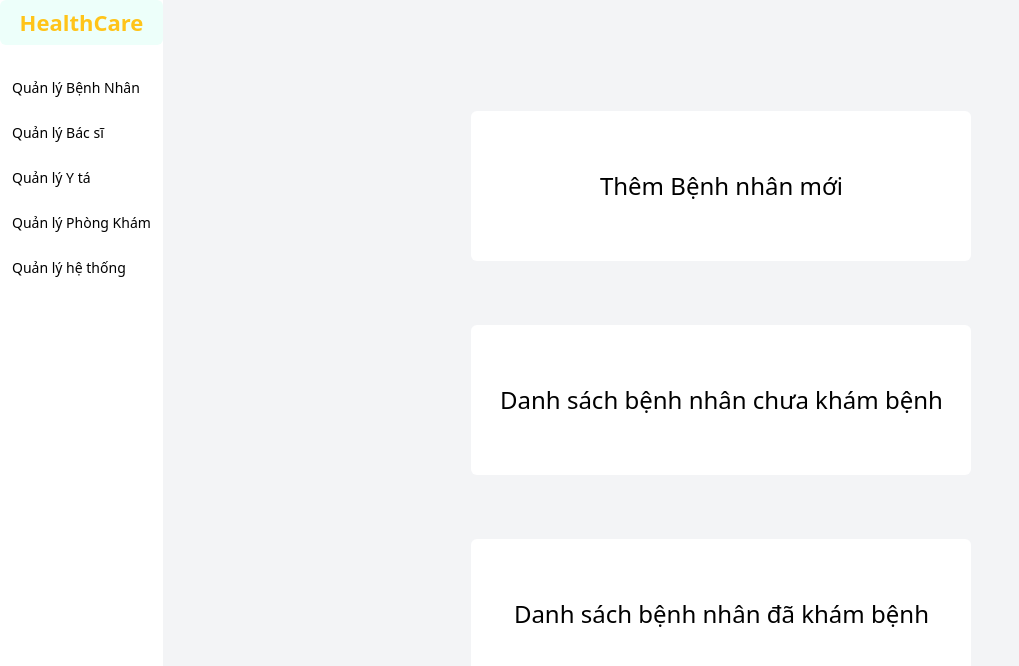
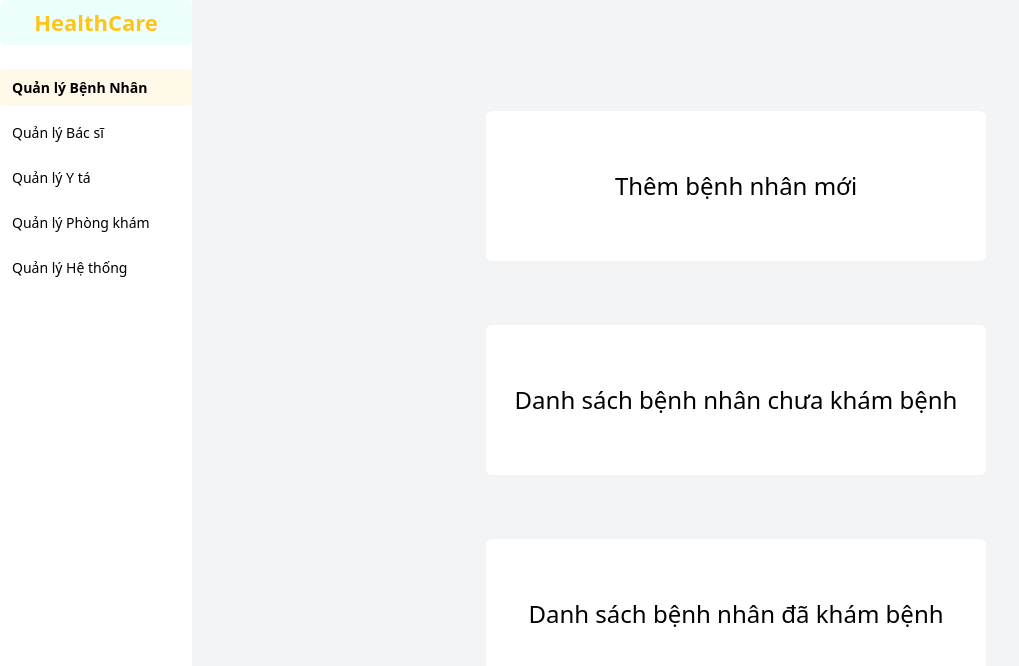
Before and after one commit to JerryHero102/do_an_healthcare, a React (Vite) app: page /Admin in a window 1280 px wide. Shown: the top 666 px of the page, without its empty margins (0-1019 px from the left). Built offline with nearby package versions, Linux system fonts and the light colour scheme.

Commit message:
add new folder & File (PhongKham, HeThong, BacSi, YTa).

```diff
--- a/src/FontEnds/Admin/DashBoard.jsx
+++ b/src/FontEnds/Admin/DashBoard.jsx
@@ -1,27 +1,99 @@
 import { useState } from "react";
-import QLBenhNhan from "./QLBenhNhan/QLBenhNhan";
 import QLBN_Select_QL from "./QLBenhNhan/QLBN_Select_QL";
+import DS_BN_ChuaKham from "./QLBenhNhan/DS_BN_ChuaKham";
+import DS_BN_DaKham from "./QLBenhNhan/DS_BN_DaKham";
+import Them_BN from "./QLBenhNhan/Them_BN";
+import DS_BS from "./QL_BacSi/DS_BS";
+import DS_YTa from "./QL_YTa/DS_YTa";
+import PhongKham from "./QL_PhongKham/PhongKham";
+import HeThong from "./QL_HeThong/HeThong";
+
 
 const DashBoard = () => {
+  // 1. Sửa lỗi cú pháp useState - chỉ giữ lại giá trị khởi tạo
   const [context, setContext] = useState("Quản lý Bệnh Nhân");
+
+  // Đồng bộ tên Context con
+  const PATIENT_SUB_CONTEXTS = [
+    "Thêm bệnh nhân mới",
+    "Danh sách bệnh nhân chưa khám",
+    "Danh sách bệnh nhân đã khám"
+  ];
+
+  // 💡 Hàm tạo class cho từng mục
+  const getNavClasses = (navItem) => {
+    // Classes mặc định
+    const defaultClasses = "text-[14px] text-black my-1 cursor-pointer px-3 py-2 rounded transition w-full truncate hover:bg-[#FFC419]";
+
+    // 2. Sửa lỗi màu chữ và nền để hiển thị rõ
+    const activeClasses = "bg-[#FFF9E9] font-bold text-black";
+
+    // Logic kiểm tra Active: Mục đang chọn HOẶC đang ở Context con của mục "Quản lý Bệnh Nhân"
+    if (context === navItem || (navItem === "Quản lý Bệnh Nhân" && PATIENT_SUB_CONTEXTS.includes(context))) {
+      return `${defaultClasses} ${activeClasses}`;
+    }
+    return defaultClasses;
+  };
+
   return (
     <div className="flex h-screen">
-      <aside className="h-screen w-fit bg-white text-white flex flex-col items-start box-border shadow">
+      <aside className="h-screen w-[15%] bg-white text-white flex flex-col items-start box-border shadow">
         <div className="bg-[#EDFFFA] text-[#FFC419] text-[22px] font-bold mb-5 px-3 py-1.5 rounded-md w-full text-center">HealthCare</div>
-        <div className="text-[14px] text-black my-1 cursor-pointer px-3 py-2 rounded hover:bg-[#FFC419] transition w-full truncate"
+
+        {/* Quản lý Bệnh Nhân */}
+        <div className={getNavClasses("Quản lý Bệnh Nhân")}
           onClick={() => setContext("Quản lý Bệnh Nhân")}>Quản lý Bệnh Nhân</div>
-        <div className="text-[14px] text-black my-1 cursor-pointer px-3 py-2 rounded hover:bg-[#FFC419] transition w-full truncate"
+
+        {/* Quản lý Bác sĩ - Sử dụng tên context đồng bộ */}
+        <div className={getNavClasses("Quản lý Bác sĩ")}
           onClick={() => setContext("Quản lý Bác sĩ")}>Quản lý Bác sĩ</div>
-        <div className="text-[14px] text-black my-1 cursor-pointer px-3 py-2 rounded hover:bg-[#FFC419] transition w-full truncate"
+
+        {/* Quản lý Y tá */}
+        <div className={getNavClasses("Quản lý Y tá")}
           onClick={() => setContext("Quản lý Y tá")}>Quản lý Y tá</div>
-        <div className="text-[14px] text-black my-1 cursor-pointer px-3 py-2 rounded hover:bg-[#FFC419] transition w-full truncate"
-          onClick={() => setContext("Quản lý Phòng Khám")}>Quản lý Phòng Khám</div>
-        <div className="text-[14px] text-black my-1 cursor-pointer px-3 py-2 rounded hover:bg-[#FFC419] transition w-full truncate"
-          onClick={() => setContext("Quản lý hệ thống")}>Quản lý hệ thống</div>
+
+        {/* Quản lý Phòng Khám */}
+        <div className={getNavClasses("Quản lý Phòng khám")}
+          onClick={() => setContext("Quản lý Phòng khám")}>Quản lý Phòng khám</div>
+
+        {/* Quản lý hệ thống */}
+        <div className={getNavClasses("Quản lý Hệ thống")}
+          onClick={() => setContext("Quản lý Hệ thống")}>Quản lý Hệ thống</div>
+
       </aside>
+
+
+        {/* MAIN */}
       <main className="flex-1 bg-[#f5f5f5]">
-        {context === "Quản lý Bệnh Nhân" && <QLBN_Select_QL />}
-        {/* Có thể thêm các context khác ở đây */}
+        {/* 1. Trang Lựa chọn ban đầu */}
+        {context === "Quản lý Bệnh Nhân" &&
+            <QLBN_Select_QL setContext={setContext} />}
+
+        {/* 2. Trang Thêm Bệnh Nhân (Sử dụng tên context đồng bộ) */}
+        {context === "Thêm bệnh nhân mới" && <Them_BN setContext={setContext} />}
+
+        {/* 3. Trang Danh sách bệnh nhân chưa khám */}
+        {context === "Danh sách bệnh nhân chưa khám" && <DS_BN_ChuaKham setContext={setContext} />}
+
+        {/* 4. Trang Danh sách bệnh nhân đã khám */}
+        {context === "Danh sách bệnh nhân đã khám" && <DS_BN_DaKham setContext={setContext} />}
+
+        {/* 🎯 Logic cho Quản lý Bác sĩ */}
+        {context === "Quản lý Bác sĩ" &&
+            <DS_BS setContext={setContext} />}
+
+        {/* 🎯 Logic cho Quản lý Y Tá */}
+        {context === "Quản lý Y tá" &&
+            <DS_YTa setContext={setContext} />}
+
+        {/* 🎯 Logic cho Quản lý Phòng Khám */}
+        {context === "Quản lý Phòng khám" &&
+            <PhongKham setContext={setContext} />}
+
+        {/* 🎯 Logic cho Quản lý Hệ Thống*/}
+        {context === "Quản lý Hệ thống" &&
+            <HeThong setContext={setContext} />}
+
       </main>
     </div>
   );
--- a/src/FontEnds/Admin/QLBenhNhan/QLBenhNhan.jsx
+++ b/src/FontEnds/Admin/QLBenhNhan/DS_BN_ChuaKham.jsx
@@ -1,11 +1,18 @@
 // Quản lý bệnh nhân chưa khám bệnh
-const QLBenhNhan = () => {
+const DS_BN_ChuaKham = ({setContext}) => {
   return (
     <div className="px-2">
       {/* Breadcrumb */}
         <div className="text-[10px] text-gray-900 bg-white mb-2 mt-1 px-4 py-2 rounded-md">
-            Quản lý bệnh nhân {/*&gt; Danh sách bệnh nhân*/}
-        </div>
+            {/*Phần text "Quản lý bệnh nhân" được làm thành nút bấm */}
+            <span
+                className="cursor-pointer text-gray-600 hover:text-gray-900"
+                onClick={() => setContext("Quản lý Bệnh Nhân")}
+            >
+                Quản lý Bệnh Nhân
+            </span>
+            &nbsp;&gt;&nbsp; Danh sách bệnh nhân chưa khám bệnh
+        </div>
 
         {/* Tittle */}
         <div className="flex items-center justify-between mb-2 bg-white p-4 rounded-md shadow">
@@ -98,4 +105,4 @@ const QLBenhNhan = () => {
   );
 };
 
-export default QLBenhNhan;
+export default DS_BN_ChuaKham;
--- /dev/null
+++ b/src/FontEnds/Admin/QLBenhNhan/DS_BN_DaKham.jsx
@@ -0,0 +1,9 @@
+import React from 'react'
+
+const DS_BN_DaKham = () => {
+  return (
+    <div>DS_BN_DaKham</div>
+  )
+}
+
+export default DS_BN_DaKham
--- a/src/FontEnds/Admin/QLBenhNhan/QLBN_Select_QL.jsx
+++ b/src/FontEnds/Admin/QLBenhNhan/QLBN_Select_QL.jsx
@@ -1,21 +1,41 @@
-import React from 'react'
 
 const ButtonPrimary = ({ children, onClick }) => (
   <button
-    className="text-2xl w-[500px] h-[150px] bg-white rounded-md m-8 flex items-center justify-center hover:cursor-pointer hover:border-2 active:bg-gray-300 active:border-0"
+    className="text-2xl w-[500px] h-[150px] bg-white rounded-md m-8 flex items-center justify-center hover:cursor-pointer hover:bg-[#FFF9E9] active:bg-[#FFC419] active:border-0"
     onClick={onClick}
   >
     {children}
   </button>
 );
-const QLBN_Select_QL = () => {
+
+// 💡 Nhận setContext làm prop
+const QLBN_Select_QL = ({ setContext }) => {
   return (
     <div className='w-full h-full bg-gray-100 p-4 flex flex-col items-center justify-center'>
-        <ButtonPrimary onClick={() => setActive("patients")}>Thêm Bệnh nhân mới</ButtonPrimary>
-        <ButtonPrimary>Danh sách bệnh nhân chưa khám bệnh</ButtonPrimary>
-        <ButtonPrimary>Danh sách bệnh nhân đã khám bệnh</ButtonPrimary>
+
+        <ButtonPrimary
+            //Nhấn vào sẽ thay thế context thành "Thêm Bệnh Nhân"
+            onClick={() => setContext("Thêm bệnh nhân mới")}
+        >
+            Thêm bệnh nhân mới
+        </ButtonPrimary>
+
+        <ButtonPrimary
+            //Nhấn vào sẽ thay thế context thành "BN Chưa Khám"
+            onClick={() => setContext("Danh sách bệnh nhân chưa khám")}
+        >
+            Danh sách bệnh nhân chưa khám bệnh
+        </ButtonPrimary>
+
+        <ButtonPrimary
+            //Nhấn vào sẽ thay thế context thành "BN Đã Khám"
+            onClick={() => setContext("BN Đã Khám")}
+        >
+            Danh sách bệnh nhân đã khám bệnh
+        </ButtonPrimary>
+
     </div>
   )
 }
 
-export default QLBN_Select_QL
+export default QLBN_Select_QL;
--- /dev/null
+++ b/src/FontEnds/Admin/QLBenhNhan/Them_BN.jsx
@@ -0,0 +1,39 @@
+//BUTTON
+const ButtonPrimary = ({ children, onClick }) => (
+  <button
+    className="text-2xl w-[500px] h-[150px] bg-white rounded-md m-8 flex items-center justify-center hover:cursor-pointer hover:bg-[#FFF9E9] active:bg-[#FFC419] active:border-0"
+    onClick={onClick}
+  >
+    {children}
+  </button>
+);
+//END BUTTON
+
+// Thêm Bệnh Nhân Mới (Chưa đăng ký khám lần nào) hoặc chưa đăng ký trên web
+const Them_BN = ({setContext}) => {
+  return (
+    <div className="px-2">
+        {/* Breadcrumb */}
+      <div className="text-[10px] text-gray-900 bg-white mb-2 mt-1 px-4 py-2 rounded-md">
+           {/*Phần text "Quản lý bệnh nhân" được làm thành nút bấm */}
+          <span
+            className="cursor-pointer text-gray-600 hover:text-gray-900"
+            onClick={() => setContext("Quản lý Bệnh Nhân")}
+          >
+             Quản lý Bệnh Nhân
+          </span>
+          &nbsp;&gt;&nbsp; Thêm bệnh nhân mới
+       </div>
+
+        {/* Tittle */}
+      <div className="flex items-center justify-between mb-2 bg-white p-4 rounded-md shadow">
+        <h2>Thêm bệnh nhân mới</h2>
+        <ButtonPrimary onClick={() => setContext("Quản lý Bệnh Nhân")}>
+            Quay lại
+        </ButtonPrimary>
+      </div>
+    </div>
+  )
+}
+
+export default Them_BN
--- /dev/null
+++ b/src/FontEnds/Admin/QL_BacSi/DS_BS.jsx
@@ -0,0 +1,9 @@
+
+
+const DS_BS = () => {
+  return (
+    <div>DS_BS</div>
+  )
+}
+
+export default DS_BS
--- /dev/null
+++ b/src/FontEnds/Admin/QL_HeThong/HeThong.jsx
@@ -0,0 +1,7 @@
+const HeThong = () => {
+  return (
+    <div>HeThong</div>
+  )
+}
+
+export default HeThong
--- /dev/null
+++ b/src/FontEnds/Admin/QL_PhongKham/PhongKham.jsx
@@ -0,0 +1,7 @@
+const PhongKham = () => {
+  return (
+    <div>PhongKham</div>
+  )
+}
+
+export default PhongKham
--- /dev/null
+++ b/src/FontEnds/Admin/QL_YTa/DS_YTa.jsx
@@ -0,0 +1,7 @@
+const DS_YTa = () => {
+  return (
+    <div>DS_YTa</div>
+  )
+}
+
+export default DS_YTa
```
Lines whose indentation alone changed are shown as unchanged.
